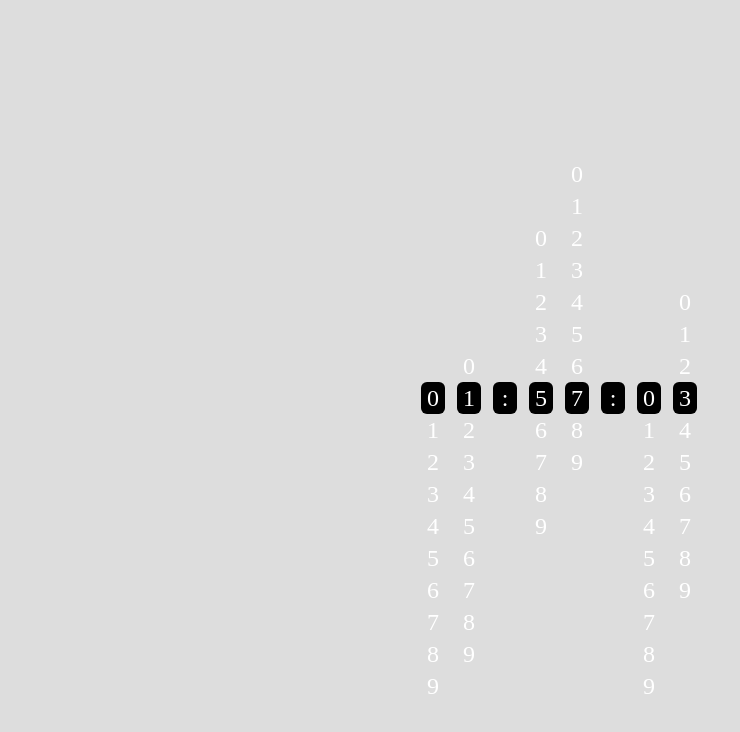
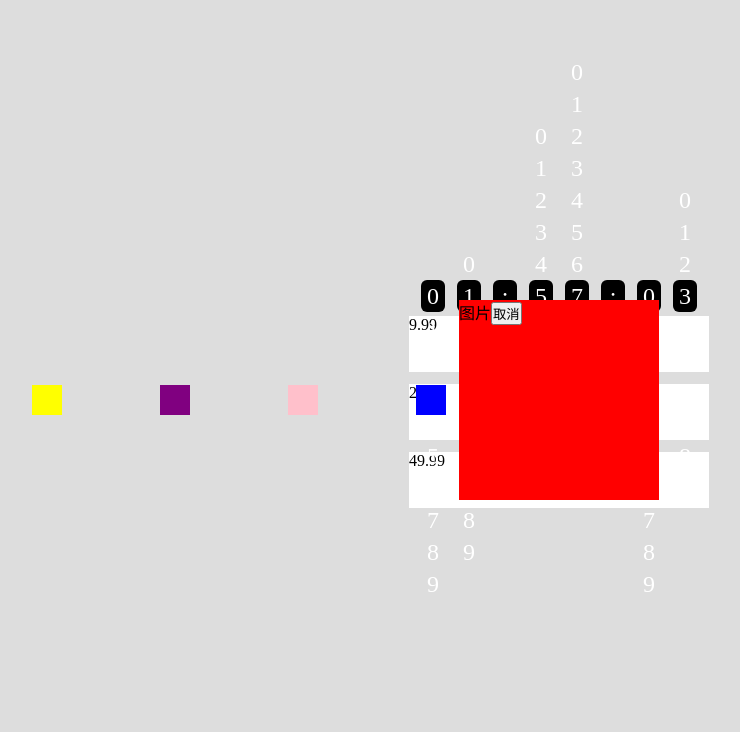
Before and after one commit to haixiangyan/ui-demo, a React (Create React App) app: page /number-display in a window 1280 px wide. Shown: the top 732 px of the page, without its empty margins (81-821 px from the left). Built offline with nearby package versions, Linux system fonts and the light colour scheme; a web font is replaced by a local one.

Commit message:
feat: 添加 CancelModal

```diff
--- /dev/null
+++ b/src/pages/NumberDisplay/components/CancelModal/index.tsx
@@ -0,0 +1,87 @@
+import {CSSProperties, FC, useState} from "react";
+import classNames from "classnames";
+import styles from "./styles.module.scss";
+
+const materialList: CSSProperties[] = [
+  {
+    background: 'yellow',
+    top: '50%',
+    left: '10%',
+  },
+  {
+    background: 'purple',
+    top: '50%',
+    left: '20%',
+  },
+  {
+    background: 'pink',
+    top: '50%',
+    left: '30%',
+  },
+  {
+    background: 'blue',
+    top: '50%',
+    left: '40%',
+  }
+]
+
+const CancelModal: FC = () => {
+  const [hideImage, setHideImage] = useState<boolean>(false);
+  const [finalPosition, setFinalPosition] = useState<CSSProperties>({});
+  const [imagePosition, setImagePosition] = useState<CSSProperties>({});
+
+  const onClose = () => {
+    const offset = 20;
+    // 获取目标的 top left
+    const { top: targetTop, left: targetLeft, bottom: targetBottom } = document.querySelector('#item')!.getBoundingClientRect();
+    // 获取图片的 top left
+    const { top: imageTop, width: imageWidth, bottom: imageBottom } = document.querySelector('#image')!.getBoundingClientRect();
+    // 计算物料的位置
+    setFinalPosition({ top: targetTop + offset, left: targetLeft + offset })
+    // 计算图片的位置
+    const middle = (imageTop + imageBottom) / 2;
+    const commonStyles: CSSProperties = {
+      left: targetLeft + imageWidth / 2,
+    }
+    setImagePosition(commonStyles);
+    if (targetBottom < middle) {
+      // 上
+      setImagePosition({ transformOrigin: 'left top', ...commonStyles })
+    } else if (targetTop > middle) {
+      // 下
+      setImagePosition({ transformOrigin: 'left bottom', ...commonStyles })
+    } else {
+      // 中
+      setImagePosition({ transformOrigin: 'left center', ...commonStyles })
+    }
+    // 隐藏
+    setHideImage(true);
+  }
+
+  return (
+    <div>
+      <div
+        id="image"
+        style={imagePosition}
+        className={classNames(styles.image, {[styles.hide]: hideImage })}>
+        图片
+        <button onClick={onClose}>取消</button>
+      </div>
+
+      {materialList.map((material, index) => (
+        <div
+          style={{ ...material, ...finalPosition, transitionDelay: `${index * 100}ms`}}
+          className={classNames(styles.material, styles.first, {[styles.hide]: hideImage})}
+        />
+      ))}
+
+      <ul className={styles.list}>
+        <li id="item">9.99</li>
+        <li>24.99</li>
+        <li>49.99</li>
+      </ul>
+    </div>
+  )
+}
+
+export default CancelModal;
--- /dev/null
+++ b/src/pages/NumberDisplay/components/CancelModal/styles.module.scss
@@ -0,0 +1,38 @@
+.image {
+  position: fixed;
+  top: 50%;
+  left: 50%;
+  transform: translate(-50%, -50%) scale(1);
+  background: red;
+  height: 200px;
+  width: 200px;
+  opacity: 1;
+  transition: opacity .3s, transform .3s, top .3s, left .3s;
+
+  &.hide {
+    opacity: 0;
+    transform: translate(-50%, -50%) scale(0.7);
+  }
+}
+
+.material {
+  display: inline-flex;
+  height: 30px;
+  width: 30px;
+  position: fixed;
+  transform: translate(-50%, -50%);
+  transition: opacity .3s, transform .3s, top .3s, left .3s;
+
+  &.hide {
+    opacity: 0;
+  }
+}
+
+.list {
+  li {
+    height: 56px;
+    width: 300px;
+    margin-bottom: 12px;
+    background: white;
+  }
+}
--- a/src/pages/NumberDisplay/index.tsx
+++ b/src/pages/NumberDisplay/index.tsx
@@ -3,6 +3,7 @@ import styles from './styles.module.scss';
 import {getRandomNumber} from "./utils";
 import NumberDisplay from "./components/NumberDisplay";
 import dayjs from "dayjs";
+import CancelModal from "./components/CancelModal";
 
 const PriceNumber: FC = () => {
   const [number, setNumber] = useState<number>(0);
@@ -41,6 +42,8 @@ const PriceNumber: FC = () => {
 
       <NumberDisplay stringList={timeStr} />
 
+      <CancelModal />
+
       {/*<button style={{ marginLeft: 20 }} onClick={add}>+1</button>*/}
     </div>
   )
```
